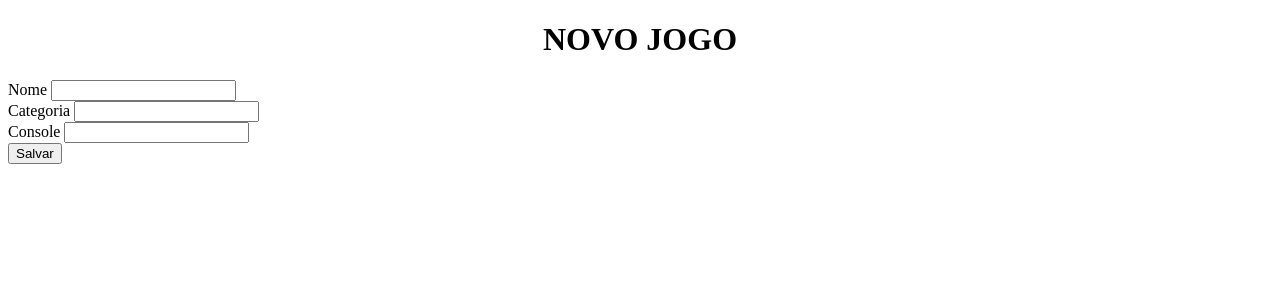
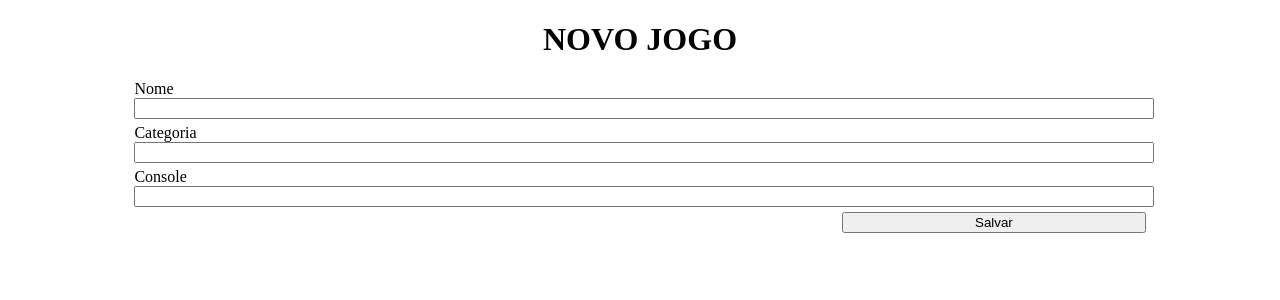
Before and after one commit to elvislira/alura-flask1, a Flask app: page /novo in a window 1280 px wide. Shown: the top 300 px of the page. Run offline with Flask 3, Linux system fonts and the light colour scheme.

Commit message:
Alura - Flask - Aula03 - Atualizações css.

```diff
--- a/aula03/static/css/novo.css
+++ b/aula03/static/css/novo.css
@@ -2,3 +2,35 @@ h1 {
     text-align: center;
     text-transform: uppercase;
 }
+
+.container {
+    width: 80%;
+    margin: 0 auto;
+}
+
+.formulario {
+    display: flex;
+    flex-direction: column;
+    justify-content: space-around;
+    gap: 5px;
+}
+
+.formulario label {
+    display: block;
+    width: 100%;
+}
+
+.formulario input {
+    width: 100%;
+}
+
+.container-botao {
+    display: flex;
+    align-items: self-end;
+    justify-content: right;
+}
+
+.container-botao button {
+    width: 30%;
+    margin: 0;
+}
--- a/aula03/templates/index.html
+++ b/aula03/templates/index.html
@@ -4,11 +4,12 @@
     <meta charset="UTF-8">
     <meta name="viewport" content="width=device-width, initial-scale=1.0">
     <title>{{ titulo }}</title>
+    <link rel="stylesheet" href="{{ url_for('static', filename='css/index.css') }}">
 </head>
 <body>
     <h1>{{ titulo }}</h1>
 
-    <table>
+    <table class="tabela">
         <thead>
             <th>Nome</th>
             <th>Categoria</th>
--- a/aula03/templates/novo.html
+++ b/aula03/templates/novo.html
@@ -10,7 +10,7 @@
     <h1>Novo Jogo</h1>
 
     <div class="container">
-        <form action="/criar" method="post">
+        <form action="/criar" method="post" class="formulario">
             <div>
                 <label for="nome">Nome</label>
                 <input type="text" name="nome" id="nome">
@@ -26,7 +26,7 @@
                 <input type="text" name="console" id="console">
             </div>
 
-            <div>
+            <div class="container-botao">
                 <button type="submit">Salvar</button>
             </div>
         </form>
```
Also changed, not shown: aula03/static/css/index.css (added, +22 -0 lines).
